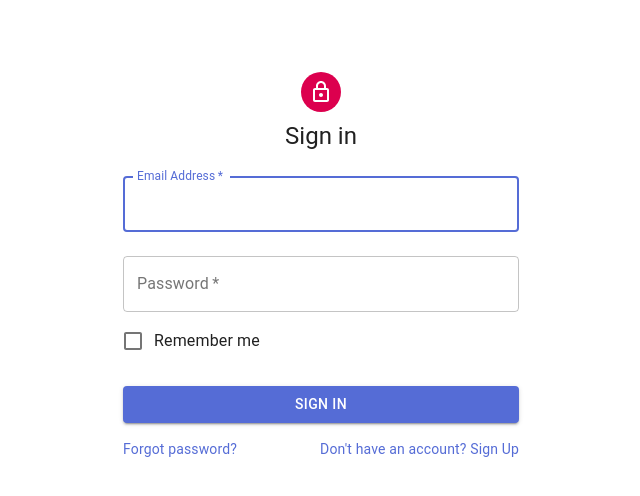
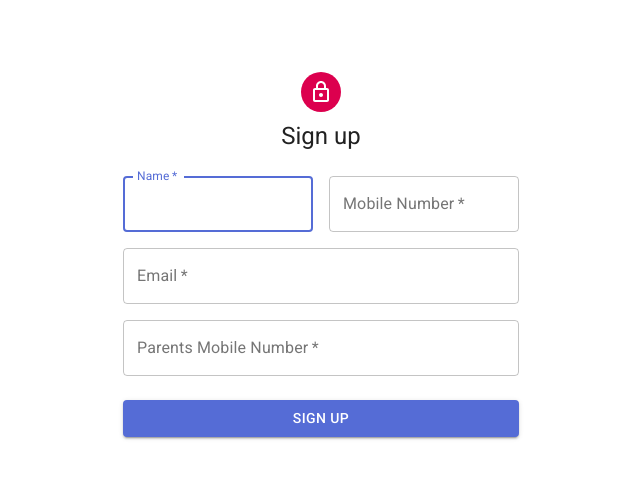
Before and after one commit to ati07/Tutorcept, a Next.js app: page /subscribe in a window 1280 px wide. Shown: the top 496 px of the page, without its empty margins (319-959 px from the left). Built offline with nearby package versions, Linux system fonts and the light colour scheme.

Commit message:
39th commit

```diff
--- a/component/Footer.js
+++ b/component/Footer.js
@@ -46,7 +46,7 @@ function Footer() {
     Title: "GET TO KNOW US",
     pages: [
       "Home",
-      "Abous Us",
+      "About Us",
       "Contact Us",
       "Terms of Services",
       "Privacy Policy",
@@ -63,7 +63,7 @@ function Footer() {
       "Subjects",
       "Pricing",
       "Faqs",
-      "Curriculla",
+      "Curriculum",
     ],
     links: ["/", "/", "/", "/", "/"],
   };
@@ -73,7 +73,7 @@ function Footer() {
       // "Ambassadors",
       // "Academic Partners",
       // "Corporate Partners",
-      "Careeres",
+      "Careers",
       "Become A Tutor",
     ],
     links: ["/", "/"],
@@ -211,7 +211,7 @@ function Footer() {
         ))}
       </div>
       <div onClick={scrollToTop} className='w-full text-white flex justify-end pr-[150px]'><ArrowUpwardIcon fontSize='large' className='cursor-pointer animate-bounce' /></div>
-      <div className='flex items-center justify-center w-full mt-10 mb-1 text-lg text-white'>Tutorcept.com @2021, All Right Reserved
+      <div className='flex items-center justify-center w-full mt-10 mb-1 text-lg text-white'>Tutorcept.com @2021, All Rights Reserved
 
 
       </div>
--- a/component/WhyUs.js
+++ b/component/WhyUs.js
@@ -84,9 +84,9 @@ function WhyUs() {
           <div className="grid w-full grid-cols-12 p-4 text-center">
             <div className="w-full col-span-12 pb-5"><LanguageIcon style={{fontSize:60,}}/></div>
             <div className="w-full col-span-12">
-              <h1 className='text-2xl font-medium uppercase opacity-70'>Break The Barriers</h1>
+              <h1 className='text-2xl font-medium uppercase opacity-70'>Accolades & Appreciation</h1>
               <p className='opacity-60'>
-              Let not any language be a barrier in your learning. We&apos;ll teach in the tongue you speak. Currently we offer English and Hindi Tutoring.
+              A highly motivated mind strives for the best grades. Our tutor believes in rewarding the child time to time in order to cherish their efforts and make them confident.
               </p>
             </div>
           </div>
--- a/component/theme.js
+++ b/component/theme.js
@@ -1,8 +1,8 @@
 import { red } from '@material-ui/core/colors';
-import { createMuiTheme } from '@material-ui/core/styles';
+import { createTheme } from '@material-ui/core/styles';
 
 // Create a theme instance.
-const theme = createMuiTheme({
+const theme = createTheme({
   palette: {
     primary: {
       main: '#556cd6',
--- a/package.json
+++ b/package.json
@@ -11,7 +11,7 @@
   "dependencies": {
     "@date-io/date-fns": "^2.11.0",
     "@heroicons/react": "^1.0.2",
-    "@material-ui/core": "^4.11.4",
+    "@material-ui/core": "^4.12.3",
     "@material-ui/icons": "^4.11.2",
     "@material-ui/pickers": "^3.3.10",
     "aos": "^3.0.0-beta.6",
--- a/pages/_app.js
+++ b/pages/_app.js
@@ -28,7 +28,7 @@ export default class MyApp extends App {
     return (
       <React.Fragment>
         <Head>
-          <title>Jamia Imam</title>
+          <title>Tutorcept</title>
           <meta name="viewport" content="minimum-scale=1, initial-scale=1, width=device-width" />
         </Head>
         <ThemeProvider theme={theme}>
--- a/pages/subscribe.js
+++ b/pages/subscribe.js
@@ -1,4 +1,4 @@
-import React,{useState} from 'react';
+import React,{ useState,useEffect} from 'react';
 import Avatar from '@material-ui/core/Avatar';
 import Button from '@material-ui/core/Button';
 import CssBaseline from '@material-ui/core/CssBaseline';
@@ -13,15 +13,15 @@ import Typography from '@material-ui/core/Typography';
 import { makeStyles } from '@material-ui/core/styles';
 import Container from '@material-ui/core/Container';
 import {useRouter} from 'next/router'
-// import Footer from '../component/Footer'
-// import Link from 'next/link'
+import axios from 'axios'
 
-function Subscribe() {
+function Copyright() {
+
   return (
     <Typography variant="body2" color="textSecondary" align="center">
       {'Copyright © '}
-      <Link color="inherit" href="https://www.jiitms.com/">
-        Jamia Imam Ibn Taimia
+      <Link color="inherit" href="https://material-ui.com/">
+        Your Website
       </Link>{' '}
       {new Date().getFullYear()}
       {'.'}
@@ -42,116 +42,174 @@ const useStyles = makeStyles((theme) => ({
   },
   form: {
     width: '100%', // Fix IE 11 issue.
-    marginTop: theme.spacing(1),
+    marginTop: theme.spacing(3),
   },
   submit: {
     margin: theme.spacing(3, 0, 2),
   },
 }));
 
-export default function SignIn() {
-    const router = useRouter()
+export default function SignUp() {
   const classes = useStyles();
- const [css, setCss] = useState(classes)
- const [show, setShow] = useState(false);
- const [credential,setCredential] = useState({
+  const router = useRouter();
+
+  const [input, setInput] =useState({
+    name:'',
+      mobile:'',
       email:'',
-     password:''
+      parentContact:'',
   })
-const handleChange= (e)=>{
+  const handleChange = (e)=>{
+    setShow(false)
+      setInput({
+          ...input,
+        [e.target.name]: e.target.value,
+        })
+  }
+  const [error,setError] = useState(false)
+  const [show,setShow] = useState(null)
+
+  const submit = async (e)=>{
     e.preventDefault()
-    setShow(false)
-setCredential({
-    ...credential,
-      [e.target.name]: e.target.value,
+      console.log("mobileNo",input.mobile.length)
+      console.log('email',input.email)
+      if(input.email.includes('@') || input.mobile.length === 10){
+          //Using Axios
+        // await axios.post('https://cdn-tutorcept.herokuapp.com/subscription/v1/orientation', input)
+        //   .then(function (response) {
+        //     console.log(response);
+        //   })
+        //   .catch((error)=>{
+        //       console.log("error",error)
+        //   })
 
+          //Using Fetch
+          await fetch("https://cdn-tutorcept.herokuapp.com/subscription/v1/orientation", {
+    // Adding method type
+            method: "POST",
+
+    // Adding body or contents to send
+             body: JSON.stringify(input),
+
+    // Adding headers to the request
+            headers: {
+        "Content-type": "application/json; charset=UTF-8"
+            }
         })
 
-}
-const submit=(e)=>{
-    e.preventDefault()
-    if((credential.email === 'india@jrms.com') || (credential.email === 'ksa@jrms.com') && (credential.password === 'superadmin@jmiit')){
-        localStorage.setItem('Credential',JSON.stringify(credential));
+// Converting to JSON
+        .then(response => response.json())
 
-        router.push('/marketmanagment')
+// Displaying results to console
+        .then(json => {
+            setShow(json)
+            console.log(json)})
+        .catch(err => console.error(err));
+
+        setTimeout(function(){router.push('/') }, 3000);
+
             }else{
-        setShow(true)
+          setError(true)
       }
   }
-//  console.log("credential", credential)
   return (
     <Container component="main" maxWidth="xs">
       <CssBaseline />
-      <div className={css.paper}>
-        <Avatar className={css.avatar}>
-          <LockOutlinedIcon  className='cursor-pointer' onClick={()=>router.push('/')}/>
+      <div className={classes.paper}>
+        <Avatar className={classes.avatar}>
+          <LockOutlinedIcon onClick={()=> router.push('/')}/>
         </Avatar>
         <Typography component="h1" variant="h5">
-          Sign in
+          Sign up
         </Typography>
-        <p className={show ? "text-red-600" : "hidden"}>
-                Credential Not found.
-              </p>
-        <form className={css.form} noValidate>
+        {!show=== null?<p className='text-green-600 text-xs'>{show.message}</p>:''}
+        {error?<p className='text-red-600 text-xs'>Please Enter valid Email or Mobile Number</p>:''}
+        <form className={classes.form} noValidate>
+          <Grid container spacing={2}>
+            <Grid item xs={12} sm={6}>
               <TextField
+              onChange={handleChange}
+              value={input['name']}
+                autoComplete="fname"
+                name="name"
                 variant="outlined"
-            margin="normal"
+                required
+                fullWidth
+                id="Name"
+                label="Name"
+                autoFocus
+              />
+            </Grid>
+            <Grid item xs={12} sm={6}>
+              <TextField
+              onChange={handleChange}
+              value={input['mobile']}
+
+                variant="outlined"
+                required
+                fullWidth
+                id="mobile"
+                label="Mobile Number"
+                name="mobile"
+                type='number'
+                autoComplete="mobile"
+              />
+            </Grid>
+            <Grid item xs={12}>
+              <TextField
+              onChange={handleChange}
+                variant="outlined"
                 required
                 fullWidth
                 id="email"
-            label="Email Address"
+                label="Email"
                 name="email"
                 autoComplete="email"
-            autoFocus
-            onChange={handleChange}
-            value={credential['email']}
-            // value={'india@jrms.com'}
+                value={input['email']}
               />
+            </Grid>
+            <Grid item xs={12}>
               <TextField
               onChange={handleChange}
-          value={credential['password']}
                 variant="outlined"
-            margin="normal"
                 required
                 fullWidth
-            name="password"
-            label="Password"
-            type="password"
-            id="password"
-            autoComplete="current-password"
-            // value={'superadmin@jmiit'}
+                name="parentContact"
+                label="Parents Mobile Number"
+                type="number"
+                id="number"
+                value={input['parentContact']}
+                autoComplete="parentContact"
               />
+            </Grid>
+            {/* <Grid item xs={12}>
               <FormControlLabel
-            control={<Checkbox value="remember" color="primary" />}
-            label="Remember me"
+                control={<Checkbox value="allowExtraEmails" color="primary" />}
+                label="Remember Me"
               />
+            </Grid> */}
+          </Grid>
           <Button
             type="submit"
             fullWidth
             variant="contained"
             color="primary"
-            className={css.submit}
+            className={classes.submit}
             onClick={submit}
           >
-            Sign In
+            Sign Up
           </Button>
-          <Grid container>
-            <Grid item xs>
+          {/* <Grid container justifyContent="flex-end">
+            <Grid item>
               <Link href="#" variant="body2">
-                Forgot password?
+                Already have an account? Sign in
               </Link>
             </Grid>
-            <Grid item>
-              <Link href="#" variant="body2">
-                {"Don't have an account? Sign Up"}
-              </Link>
-            </Grid>
-          </Grid>
+          </Grid> */}
         </form>
       </div>
-      <Box mt={18}>
+      <Box mt={5}>
         {/* <Copyright /> */}
-        {/* <Footer/> */}
       </Box>
     </Container>
   );
```
Also changed, not shown: pages/_document.js (renamed from pages/_documents.js), 1 other file (tests, documents, lock files or other folders). Lines whose indentation alone changed are shown as unchanged.
